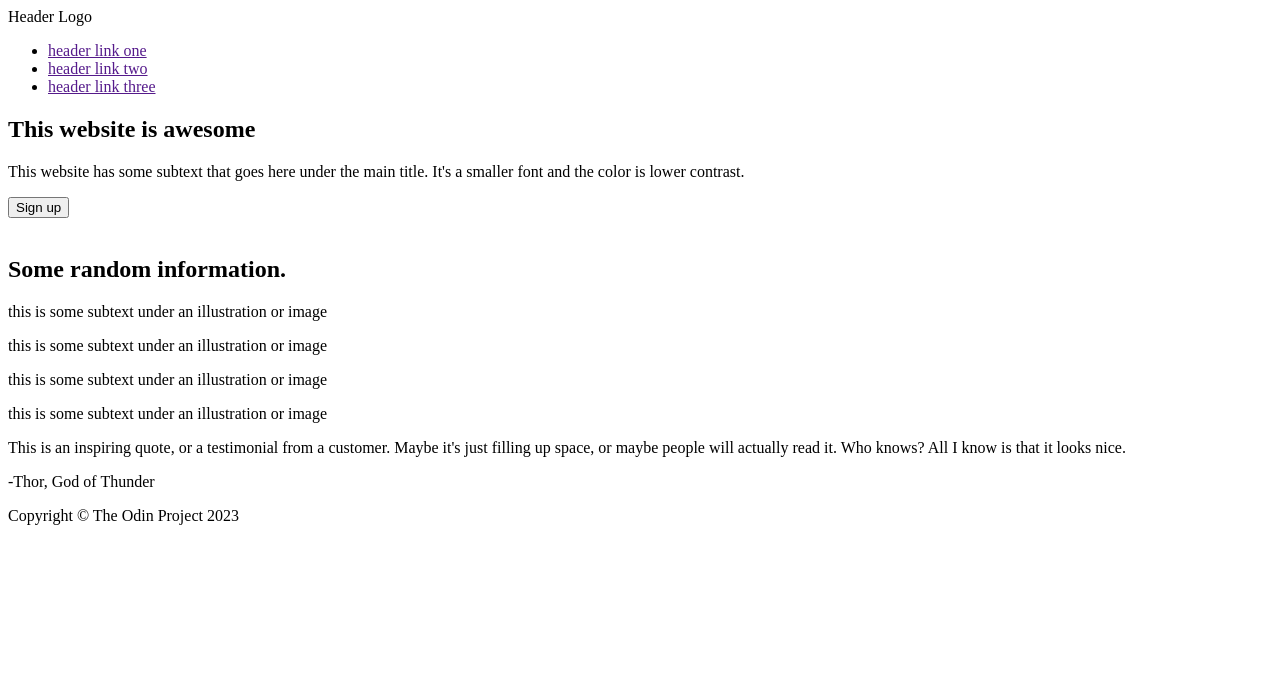
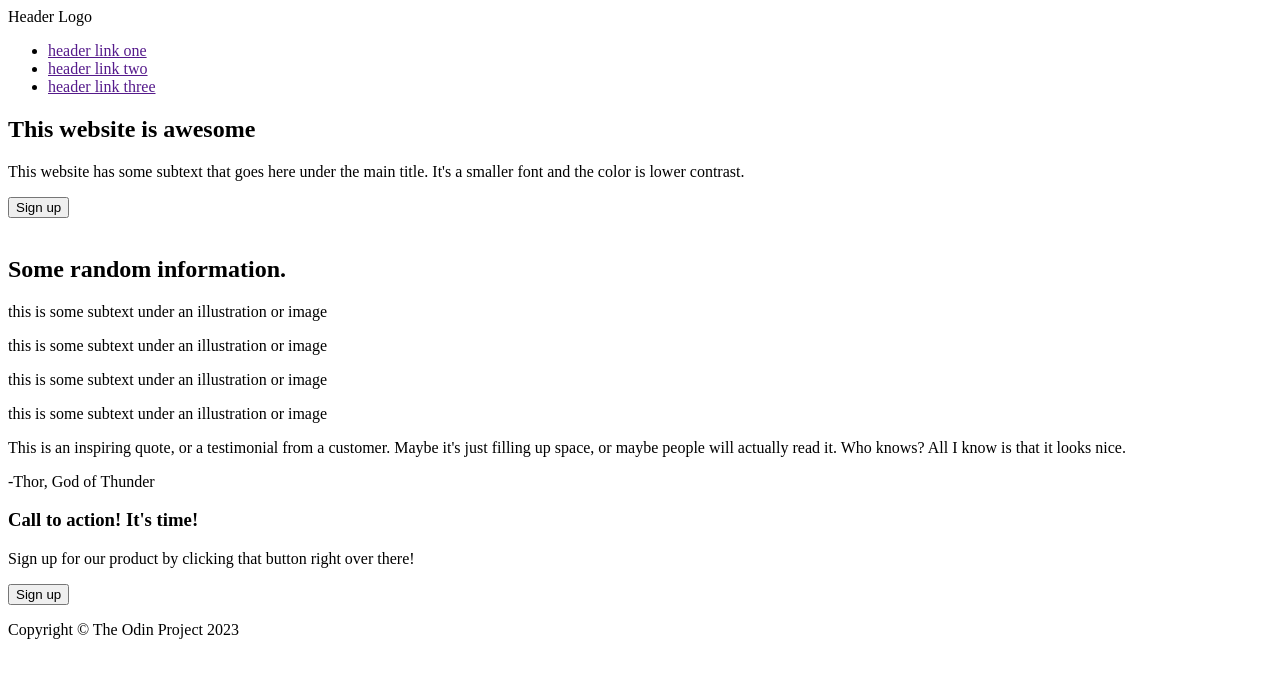
Before and after one commit to SebastianSalvadores/odin-flexbox, a plain HTML site: page index.html in a window 1280 px wide. Drawn offline with Linux system fonts and the light colour scheme.

Commit message:
Add subscribe section

```diff
--- a/index.html
+++ b/index.html
@@ -52,7 +52,13 @@
             <p>-Thor, God of Thunder</p>
         </section>
         <section class="subscribe">
-
+            <div class="signup-box">
+                <div class="left-info">
+                    <h3>Call to action! It's time!</h3>
+                    <p>Sign up for our product by clicking that button right over there!</p>
+                </div>
+                <input class="signup-btn" type="button" value="Sign up">
+            </div>
         </section>
     </main>
     <footer>
```
